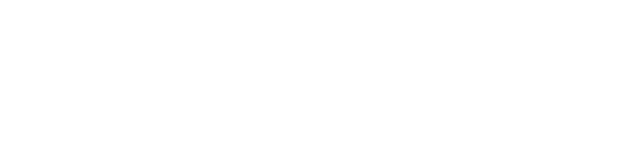
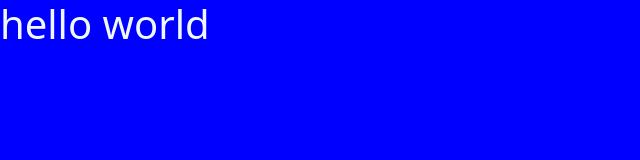
Before and after one commit to kimathi72/my-portfolio, a plain HTML site: page index.html in a window 1280 px wide. Shown: the whole page, without its empty margins (0-640 px from the left). Drawn offline with nearby package versions, Linux system fonts and the light colour scheme.

Commit message:
third commit

```diff
--- a/index.html
+++ b/index.html
@@ -11,7 +11,7 @@
     <title>My Portfolio</title>
 </head>
 <body>
-
+    <h1>hello world</h1>
     <script src="https://cdn.jsdelivr.net/npm/bootstrap@5.2.3/dist/js/bootstrap.min.js" integrity="sha384-cuYeSxntonz0PPNlHhBs68uyIAVpIIOZZ5JqeqvYYIcEL727kskC66kF92t6Xl2V" crossorigin="anonymous"></script>
     <script src="https://cdn.jsdelivr.net/npm/bootstrap@5.2.3/dist/js/bootstrap.bundle.min.js" integrity="sha384-kenU1KFdBIe4zVF0s0G1M5b4hcpxyD9F7jL+jjXkk+Q2h455rYXK/7HAuoJl+0I4" crossorigin="anonymous"></script>
     <script src="index.js"></script>
--- a/style.css
+++ b/style.css
@@ -0,0 +1,4 @@
+body {
+    background: blue;
+    color:aliceblue;
+  }
```
